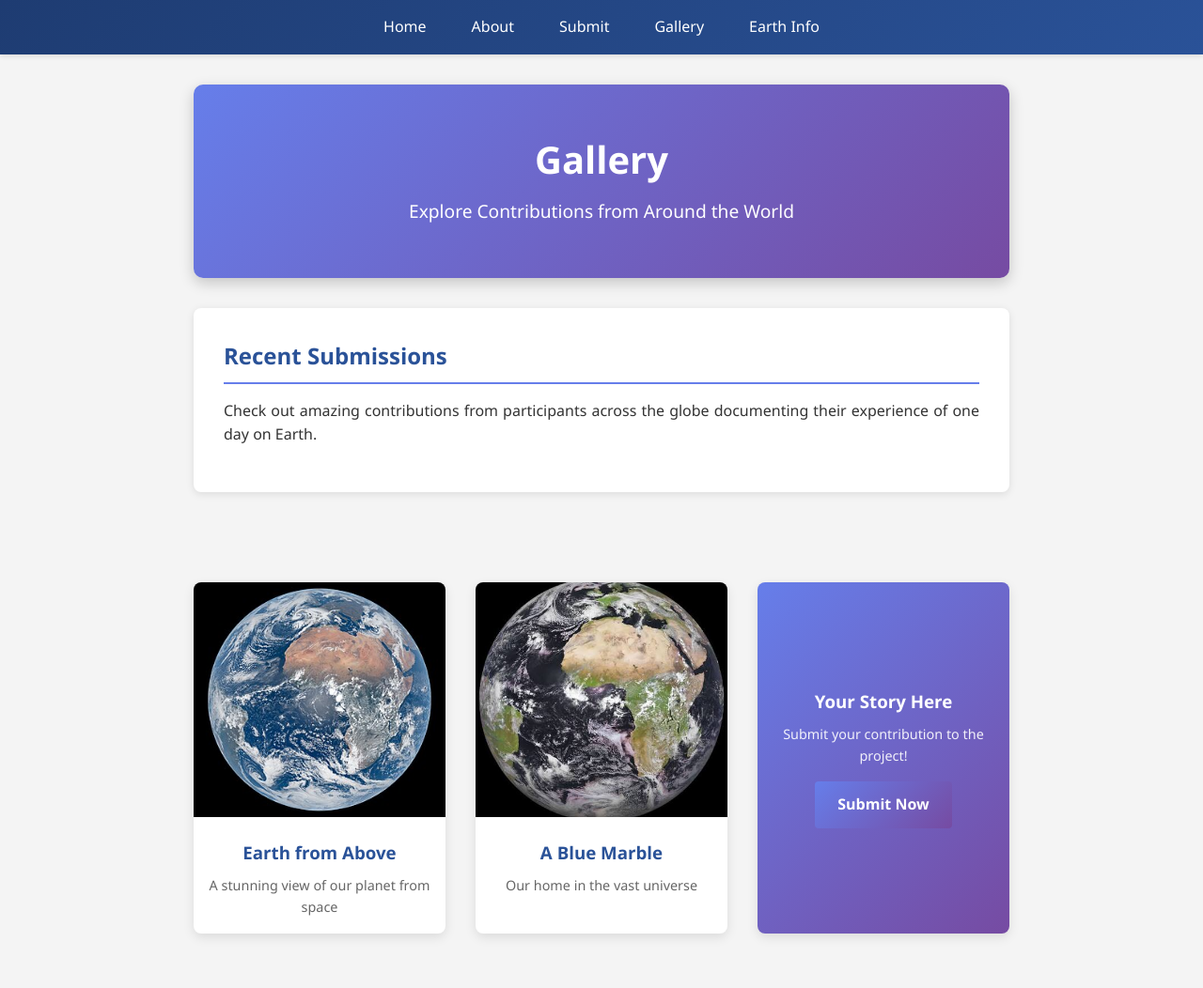
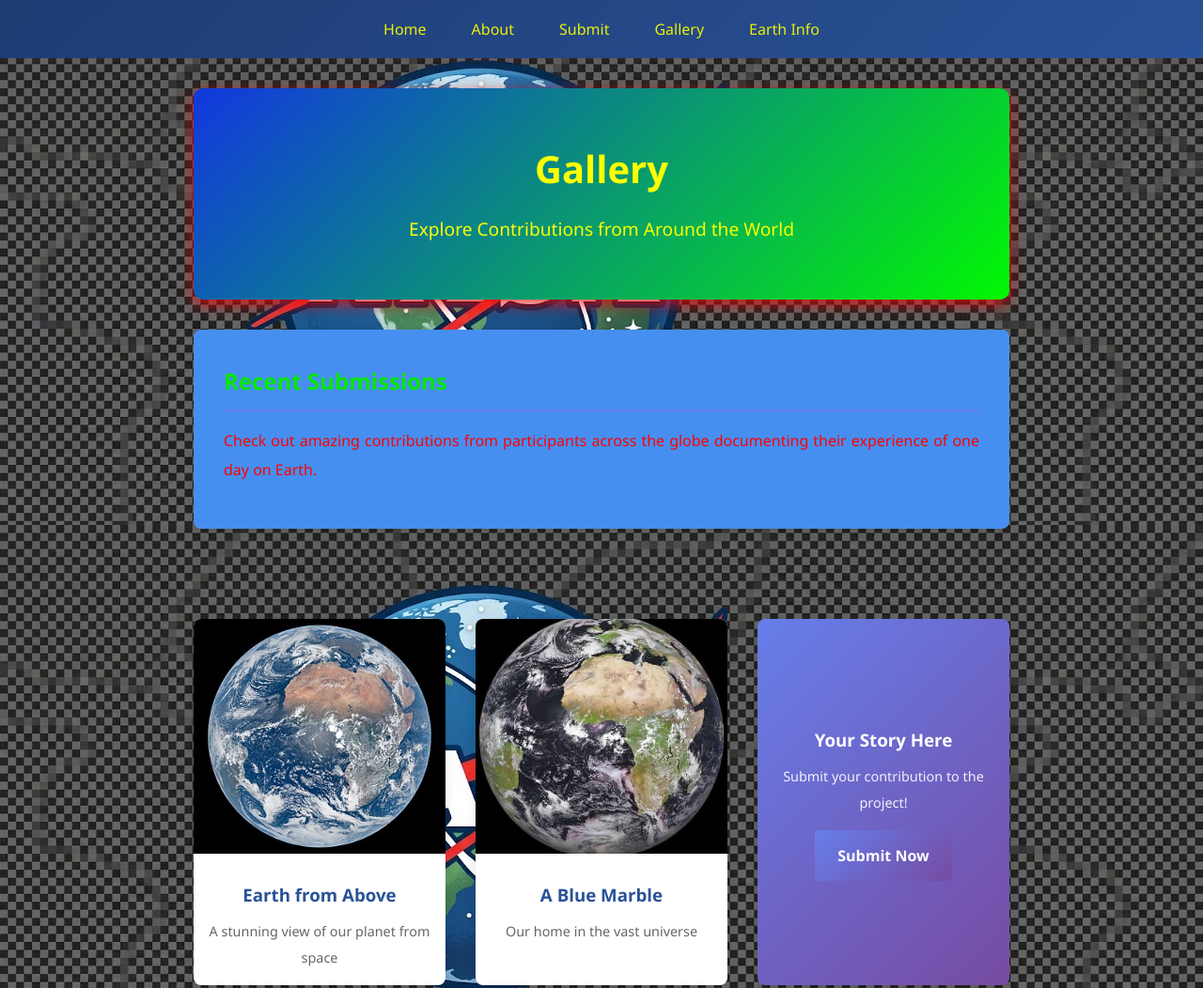
Before and after one commit to Gitub45e/U1L1bb, a website: page gallery.html in a window 1280 px wide. Shown: the top 1052 px of the page at 94% size. Drawn offline with Linux system fonts and the light colour scheme.

Commit message:
Whopper2.9

```diff
--- a/style.css
+++ b/style.css
@@ -7,9 +7,9 @@
 
 body {
     font-family: 'Segoe UI', Tahoma, Geneva, Verdana, sans-serif;
-    line-height: 1.6;
-    color: #333;
-    background-color: #f4f4f4;
+    line-height: 1.9;
+    color: #ff0000;
+    background-image:url(Backgroundimg.png)
 }
 
 /* ===== Navigation Bar ===== */
@@ -18,7 +18,7 @@ body {
     padding: 1rem 0;
     position: sticky;
     top: 0;
-    box-shadow: 0 2px 5px rgba(0, 0, 0, 0.1);
+    box-shadow: 0 2px 5px rgba(190, 37, 37, 0.1);
     z-index: 1000;
 }
 
@@ -34,14 +34,14 @@ body {
 }
 
 .navbar a {
-    color: white;
+    color: rgb(234, 238, 11);
     text-decoration: none;
     font-weight: 500;
     transition: color 0.3s ease;
 }
 
 .navbar a:hover {
-    color: #87ceeb;
+    color: #fdfffe;
     text-decoration: underline;
 }
 
@@ -54,13 +54,13 @@ main {
 
 /* ===== Hero Section ===== */
 .hero {
-    background: linear-gradient(135deg, #667eea 0%, #764ba2 100%);
-    color: white;
+    background: linear-gradient(135deg, #1237e0 0%, #02f802 100%);
+    color: rgb(251, 255, 1);
     padding: 3rem 2rem;
     border-radius: 10px;
     text-align: center;
     margin-bottom: 2rem;
-    box-shadow: 0 5px 15px rgba(0, 0, 0, 0.2);
+    box-shadow: 0 5px 15px rgba(248, 2, 2, 0.781);
 }
 
 .hero h1 {
@@ -77,7 +77,7 @@ main {
 
 /* ===== Content Sections ===== */
 .content {
-    background: white;
+    background: rgb(70, 143, 240);
     padding: 2rem;
     margin-bottom: 2rem;
     border-radius: 8px;
@@ -85,14 +85,14 @@ main {
 }
 
 .content h2 {
-    color: #2a5298;
+    color: #07e707;
     margin-bottom: 1rem;
     border-bottom: 2px solid #667eea;
     padding-bottom: 0.5rem;
 }
 
 .content h3 {
-    color: #2a5298;
+    color: #f50000;
     margin-top: 1.5rem;
     margin-bottom: 0.5rem;
 }
@@ -112,7 +112,7 @@ main {
 }
 
 .content a {
-    color: #2a5298;
+    color: #ff5100;
     text-decoration: none;
     font-weight: 500;
 }
```
Also changed, not shown: index.html (+2 -1 lines), Backgroundimg.png (added), gallery.html (line endings or trailing spaces), images/Backgroundimg.png (added).
